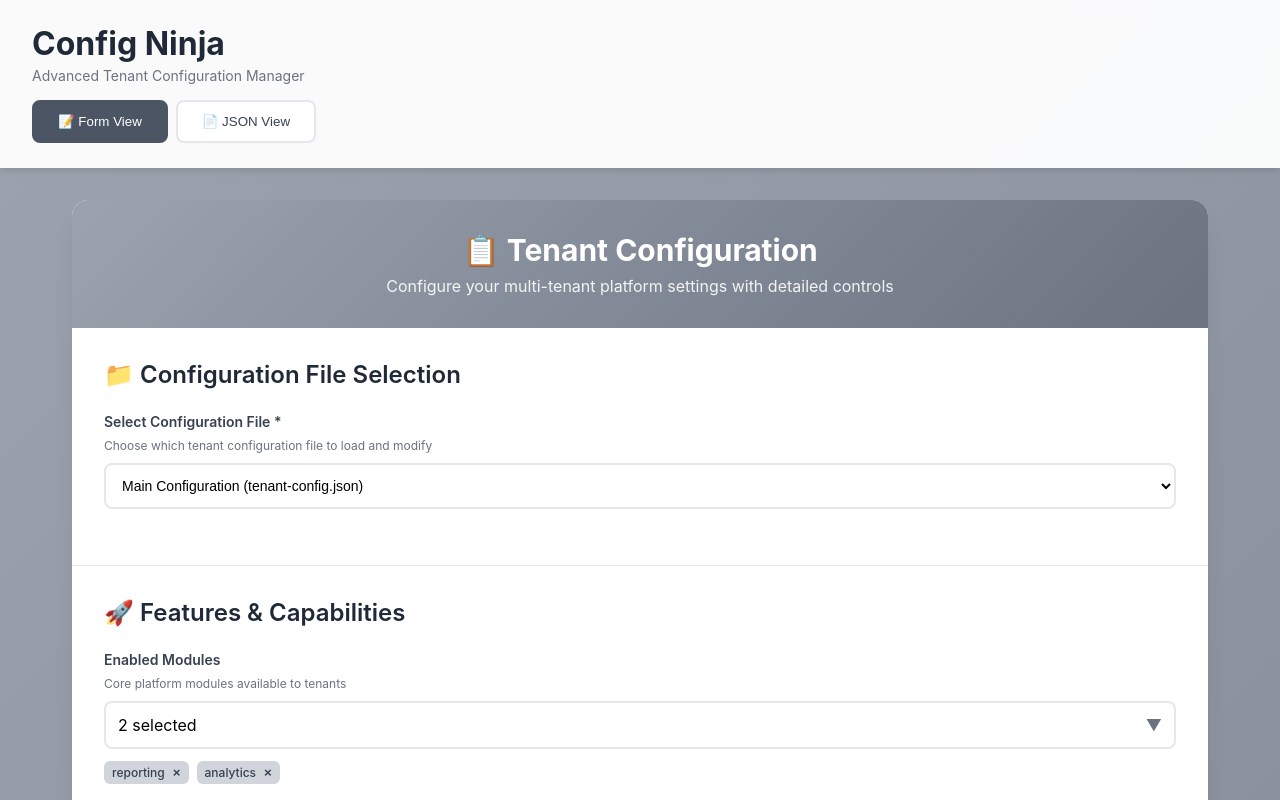
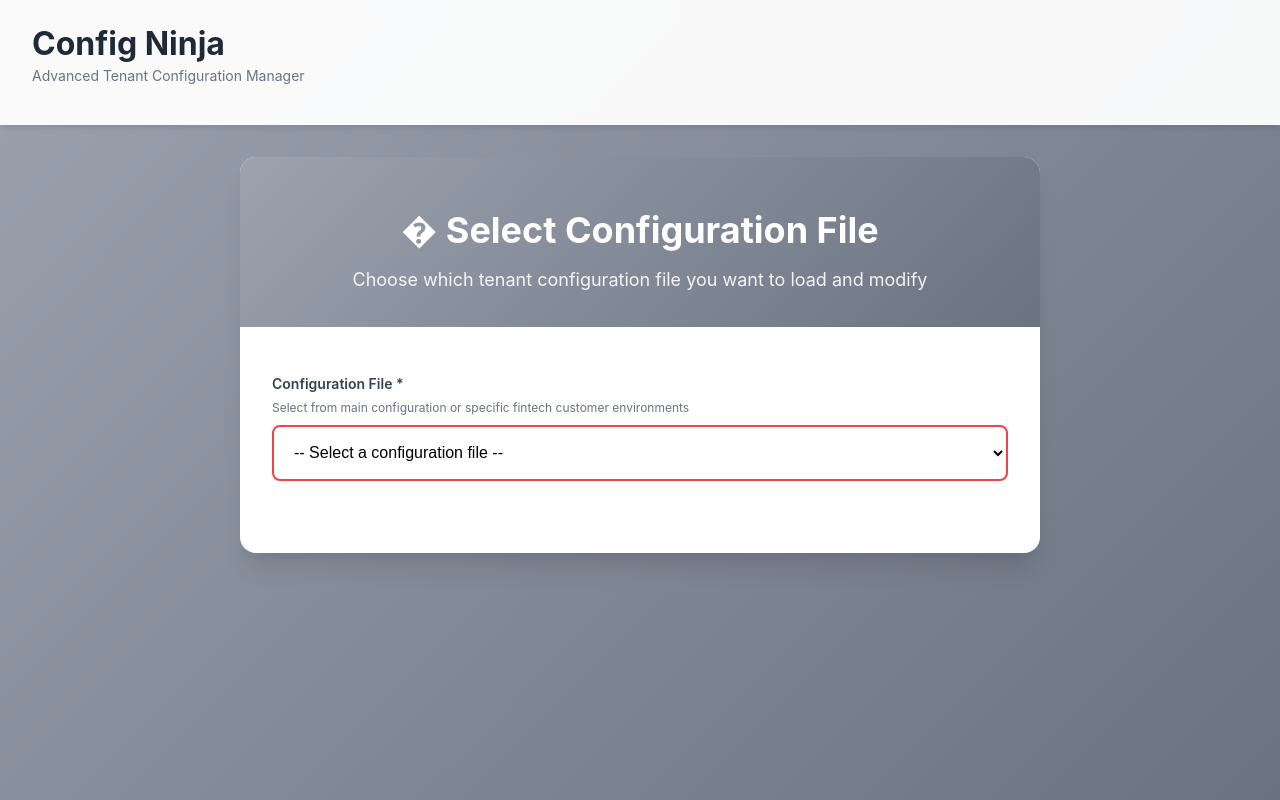
Before and after one commit to kumasachin/config-ninja, a React (Vite) app: page / in a window 1280 px wide. Shown: the top 800 px of the page. Built offline with nearby package versions, Linux system fonts and the light colour scheme.

Commit message:
show form only after selection of tenant

```diff
--- a/src/App.css
+++ b/src/App.css
@@ -748,7 +748,115 @@ body {
   .key-value-controls {
     grid-template-columns: 1fr;
   }
+}
 
+/* File Selection Screen */
+.file-selection-container {
+  background: white;
+  border-radius: 1rem;
+  box-shadow: 0 20px 25px -5px rgba(0, 0, 0, 0.1), 0 10px 10px -5px rgba(0, 0, 0, 0.04);
+  overflow: hidden;
+  max-width: 800px;
+  margin: 0 auto;
+}
+
+.file-selection-header {
+  background: linear-gradient(135deg, #9ca3af 0%, #6b7280 100%);
+  color: white;
+  padding: 3rem 2rem 2rem;
+  text-align: center;
+}
+
+.file-selection-header h2 {
+  font-size: 2.25rem;
+  font-weight: 700;
+  margin-bottom: 0.75rem;
+}
+
+.file-selection-header p {
+  font-size: 1.125rem;
+  opacity: 0.9;
+  line-height: 1.6;
+}
+
+.file-selection-form {
+  padding: 3rem 2rem;
+}
+
+.large-select {
+  font-size: 1rem;
+  padding: 1rem;
+  min-height: 56px;
+}
+
+.large-select option {
+  padding: 0.75rem;
+  font-size: 1rem;
+}
+
+.file-selection-actions {
+  margin-top: 2rem;
+  text-align: center;
+}
+
+.large-button {
+  padding: 1rem 2.5rem;
+  font-size: 1rem;
+  min-height: 56px;
+  border-radius: 0.75rem;
+  font-weight: 700;
+}
+
+.large-button:hover {
+  transform: translateY(-3px);
+  box-shadow: 0 12px 20px rgba(156, 163, 175, 0.4);
+}
+
+/* Back Button */
+.back-button {
+  background: rgba(107, 114, 128, 0.1);
+  color: #4b5563;
+  border: 1px solid rgba(107, 114, 128, 0.3);
+  padding: 0.5rem 1rem;
+  border-radius: 0.5rem;
+  cursor: pointer;
+  font-size: 0.875rem;
+  font-weight: 500;
+  transition: all 0.2s ease;
+  margin-bottom: 1rem;
+}
+
+.back-button:hover {
+  background: rgba(107, 114, 128, 0.2);
+  border-color: rgba(107, 114, 128, 0.5);
+  transform: translateX(-2px);
+}
+
+/* Enhanced JSON Header for file selection view */
+.json-header {
+  background: linear-gradient(135deg, #1f2937 0%, #374151 100%);
+  color: white;
+  padding: 1.5rem 2rem;
+  display: flex;
+  flex-direction: column;
+  gap: 0.5rem;
+}
+
+.json-header h3 {
+  margin: 0;
+  font-size: 1.25rem;
+  font-weight: 600;
+}
+
+.json-header p {
+  margin: 0;
+  font-size: 0.875rem;
+  opacity: 0.8;
+}
+
+.json-header .json-actions {
+  margin-top: 1rem;
+  align-self: flex-start;
   .array-input-controls {
     flex-direction: column;
   }
@@ -768,6 +876,88 @@ body {
 
 .form-section {
   animation: fadeIn 0.3s ease-out;
+}
+
+/* File Selection Screen */
+.file-selection-container {
+  background: white;
+  border-radius: 1rem;
+  box-shadow: 0 20px 25px -5px rgba(0, 0, 0, 0.1), 0 10px 10px -5px rgba(0, 0, 0, 0.04);
+  overflow: hidden;
+  max-width: 800px;
+  margin: 0 auto;
+}
+
+.file-selection-header {
+  background: linear-gradient(135deg, #9ca3af 0%, #6b7280 100%);
+  color: white;
+  padding: 3rem 2rem 2rem;
+  text-align: center;
+}
+
+.file-selection-header h2 {
+  font-size: 2.25rem;
+  font-weight: 700;
+  margin-bottom: 0.75rem;
+}
+
+.file-selection-header p {
+  font-size: 1.125rem;
+  opacity: 0.9;
+  line-height: 1.6;
+}
+
+.file-selection-form {
+  padding: 3rem 2rem;
+}
+
+.large-select {
+  font-size: 1rem;
+  padding: 1rem;
+  min-height: 56px;
+}
+
+.large-select option {
+  padding: 0.75rem;
+  font-size: 1rem;
+}
+
+.file-selection-actions {
+  margin-top: 2rem;
+  text-align: center;
+}
+
+.large-button {
+  padding: 1rem 2.5rem;
+  font-size: 1rem;
+  min-height: 56px;
+  border-radius: 0.75rem;
+  font-weight: 700;
+}
+
+.large-button:hover {
+  transform: translateY(-3px);
+  box-shadow: 0 12px 20px rgba(156, 163, 175, 0.4);
+}
+
+/* Back Button */
+.back-button {
+  background: rgba(107, 114, 128, 0.1);
+  color: #4b5563;
+  border: 1px solid rgba(107, 114, 128, 0.3);
+  padding: 0.5rem 1rem;
+  border-radius: 0.5rem;
+  cursor: pointer;
+  font-size: 0.875rem;
+  font-weight: 500;
+  transition: all 0.2s ease;
+  margin-bottom: 1rem;
+}
+
+.back-button:hover {
+  background: rgba(107, 114, 128, 0.2);
+  border-color: rgba(107, 114, 128, 0.5);
+  transform: translateX(-2px);
 }
 
 .tenant-card {
--- a/src/App.tsx
+++ b/src/App.tsx
@@ -365,8 +365,8 @@ const KeyValueInput: React.FC<{
 const App: React.FC = () => {
   const [viewMode, setViewMode] = useState<"form" | "json">("form");
   const [config, setConfig] = useState<TenantConfig>(defaultConfig);
-  const [selectedTenantFile, setSelectedTenantFile] =
-    useState<string>("main-config");
+  const [selectedTenantFile, setSelectedTenantFile] = useState<string>("");
+  const [showConfigForm, setShowConfigForm] = useState<boolean>(false);
 
   // Available tenant configuration files
   const tenantFiles = [
@@ -478,6 +478,24 @@ const App: React.FC = () => {
     }
   };
 
+  const handleFileSelection = (fileKey: string) => {
+    setSelectedTenantFile(fileKey);
+    if (fileKey) {
+      loadTenantFile(fileKey);
+    }
+  };
+
+  const handleSubmitSelection = () => {
+    if (selectedTenantFile) {
+      setShowConfigForm(true);
+    }
+  };
+
+  const handleBackToSelection = () => {
+    setShowConfigForm(false);
+    setSelectedTenantFile("");
+  };
+
   const saveTenantFile = () => {
     if (selectedTenantFile === "main-config") {
       downloadConfig();
@@ -578,6 +596,7 @@ const App: React.FC = () => {
       <header className="header">
         <h1>Config Ninja</h1>
         <p className="subtitle">Advanced Tenant Configuration Manager</p>
+        {showConfigForm && (
           <div className="view-toggle">
             <button
               className={viewMode === "form" ? "active" : ""}
@@ -592,38 +611,35 @@ const App: React.FC = () => {
               📄 JSON View
             </button>
           </div>
+        )}
       </header>
 
       <main className="main">
-        {viewMode === "form" ? (
-          <div className="form-container">
-            <div className="form-header">
-              <h2>📋 Tenant Configuration</h2>
+        {!showConfigForm ? (
+          // File Selection Screen
+          <div className="file-selection-container">
+            <div className="file-selection-header">
+              <h2>� Select Configuration File</h2>
               <p>
-                Configure your multi-tenant platform settings with detailed
-                controls
+                Choose which tenant configuration file you want to load and
+                modify
               </p>
             </div>
 
-            {/* Tenant File Selector */}
-            <div className="form-section">
-              <h3>📁 Configuration File Selection</h3>
+            <div className="file-selection-form">
               <div className="form-group">
-                <label className="field-label">
-                  Select Configuration File *
-                </label>
+                <label className="field-label">Configuration File *</label>
                 <p className="field-description">
-                  Choose which tenant configuration file to load and modify
+                  Select from main configuration or specific fintech customer
+                  environments
                 </p>
                 <select
                   value={selectedTenantFile}
-                  onChange={(e) => {
-                    setSelectedTenantFile(e.target.value);
-                    loadTenantFile(e.target.value);
-                  }}
-                  className="text-input"
+                  onChange={(e) => handleFileSelection(e.target.value)}
+                  className="text-input large-select"
                   required
                 >
+                  <option value="">-- Select a configuration file --</option>
                   {tenantFiles.map((file) => (
                     <option key={file.value} value={file.value}>
                       {file.label}
@@ -631,6 +647,31 @@ const App: React.FC = () => {
                   ))}
                 </select>
               </div>
+
+              {selectedTenantFile && (
+                <div className="file-selection-actions">
+                  <button
+                    onClick={handleSubmitSelection}
+                    className="primary-button large-button"
+                  >
+                    📝 Load & Edit Configuration
+                  </button>
+                </div>
+              )}
+            </div>
+          </div>
+        ) : viewMode === "form" ? (
+          // Configuration Form
+          <div className="form-container">
+            <div className="form-header">
+              <button onClick={handleBackToSelection} className="back-button">
+                ← Back to File Selection
+              </button>
+              <h2>📋 Tenant Configuration</h2>
+              <p>
+                Editing:{" "}
+                {tenantFiles.find((f) => f.value === selectedTenantFile)?.label}
+              </p>
             </div>
 
             {/* Features Section */}
@@ -1109,15 +1150,23 @@ const App: React.FC = () => {
             </div>
           </div>
         ) : (
+          // JSON View
           <div className="json-container">
             <div className="json-header">
+              <button onClick={handleBackToSelection} className="back-button">
+                ← Back to File Selection
+              </button>
               <h3>📄 Generated Configuration</h3>
+              <p>
+                Viewing:{" "}
+                {tenantFiles.find((f) => f.value === selectedTenantFile)?.label}
+              </p>
               <div className="json-actions">
                 <button onClick={copyToClipboard} className="secondary-button">
                   📋 Copy
                 </button>
-                <button onClick={downloadConfig} className="primary-button">
-                  💾 Download
+                <button onClick={saveTenantFile} className="primary-button">
+                  💾 Save
                 </button>
               </div>
             </div>
```
Lines whose indentation alone changed are shown as unchanged.
